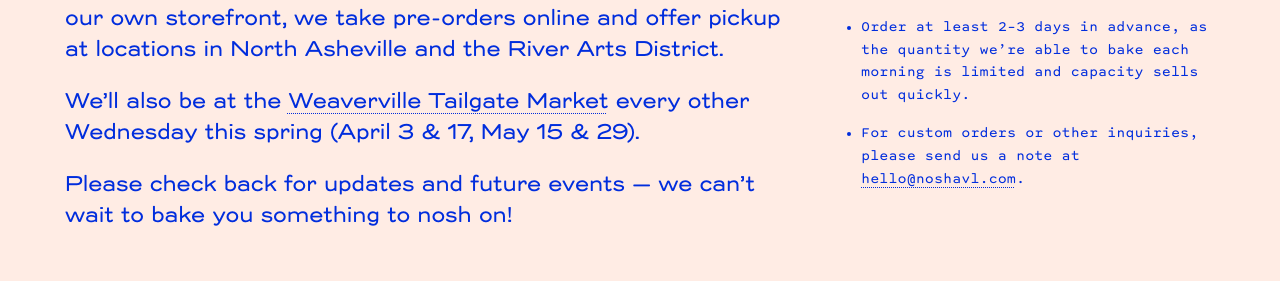
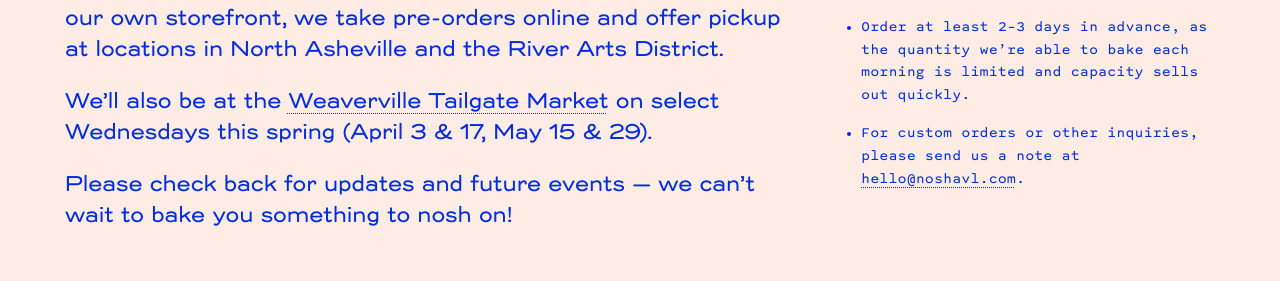
Before and after one commit to mattjohnlee/nosh-avl, a Jekyll site: the page built from index.md, in a window 1280 px wide. Shown: the part 626-907 px from the top of the page. Built offline with Jekyll 4.4.1, drawn with Linux system fonts in a browser that asks for light colours.

Commit message:
text update

```diff
--- a/index.md
+++ b/index.md
@@ -21,7 +21,7 @@ slug: home
 	<div class="intro">
 		<p>Nosh is a micro bakery in Asheville, NC offering small-batch bagels, bialys, and more, all made using locally milled organic flours. Our bagels are long-fermented for loads of flavor, boiled in barley malt syrup, and baked to a perfect balance of outer crust and chewy interior.</p>
 		<p>Nosh puts the “small” in “small business.” While we don’t have our own storefront, we take pre-orders online and offer pickup at locations in North Asheville and the River Arts District.</p>
-		<p>We’ll also be at the <a href="https://weavervillemarket.com/" tareget="_blank">Weaverville Tailgate Market</a> every other Wednesday this spring (April 3 &amp; 17, May 15 &amp; 29).</p>
+		<p>We’ll also be at the <a href="https://weavervillemarket.com/" tareget="_blank">Weaverville Tailgate Market</a> on select Wednesdays this spring (April 3 &amp; 17, May 15 &amp; 29).</p>
 		<p>Please check back for updates and future events — we can’t wait to bake you something to nosh on!</p>
 	</div>
 	<div class="order-info">
```
